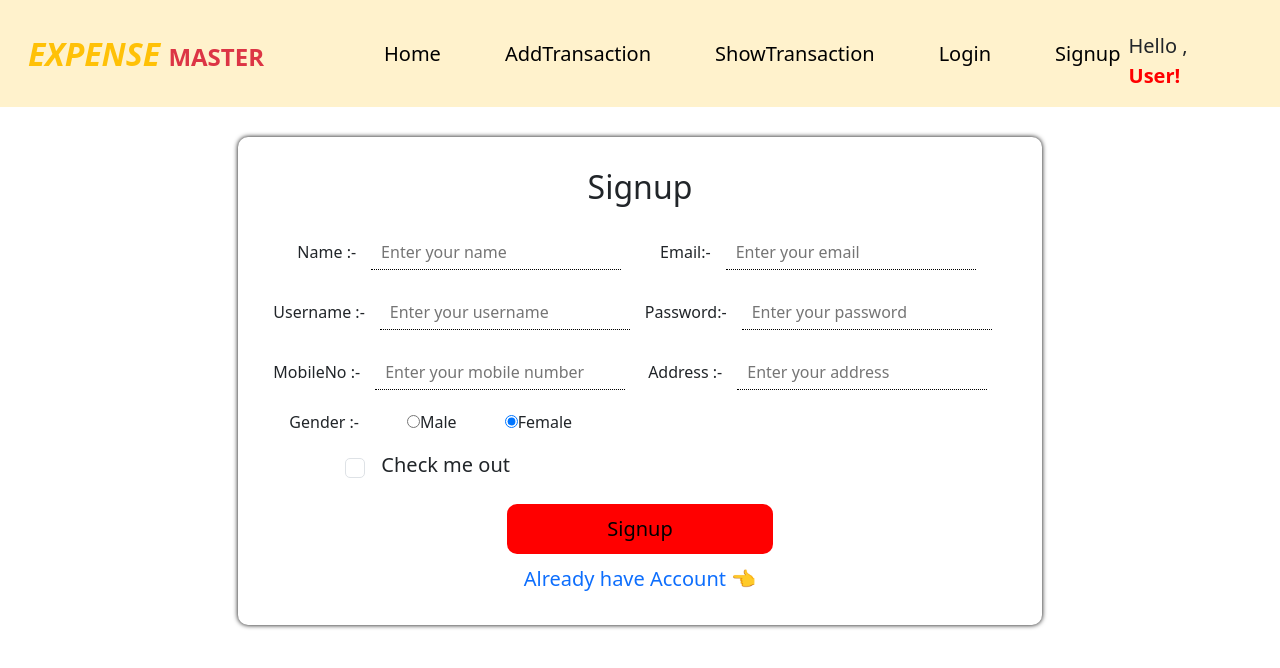
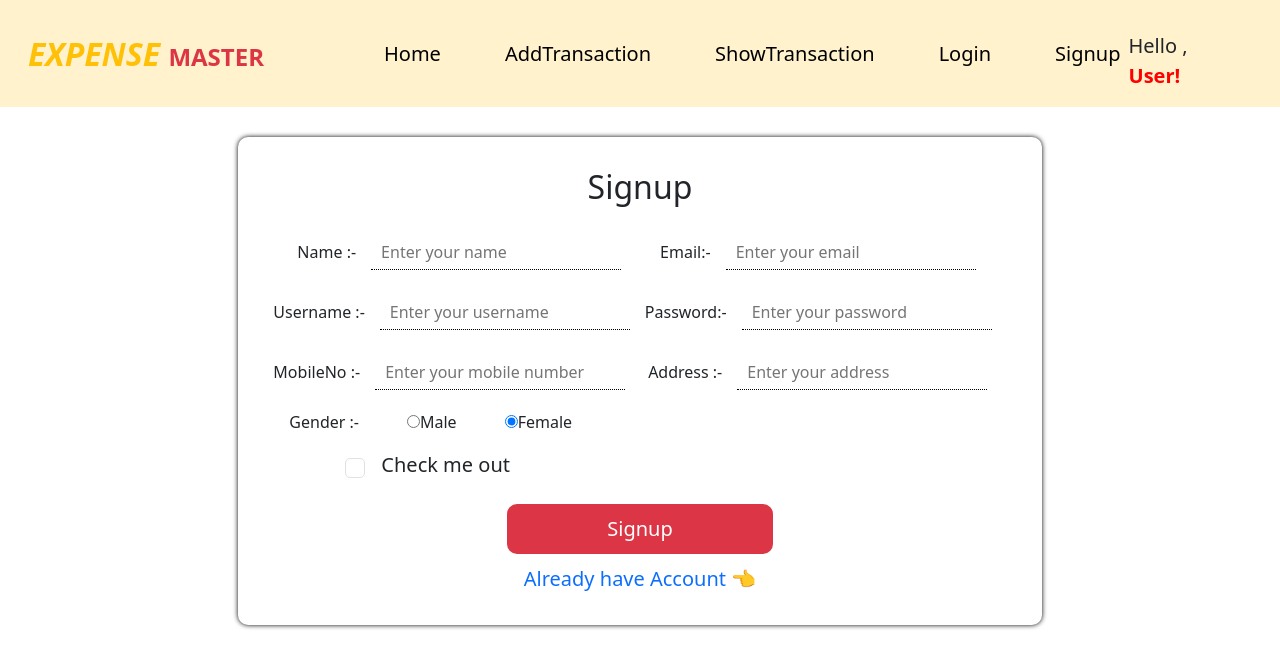
Before and after one commit to achaltelmasre/expense-master, a React (Create React App) app in the folder client/: page /signup in a window 1280 px wide. Shown: the top 668 px of the page. Built offline with nearby package versions, Linux system fonts and the light colour scheme.

Commit message:
some changed in button color

```diff
--- a/client/src/components/Navbar/Navbar.css
+++ b/client/src/components/Navbar/Navbar.css
@@ -29,11 +29,11 @@ li:hover{
 }
 .navbar-logout{
     text-decoration:none ;
-    color: black;
+    color: white;
     font-size: 20px;
     margin: 0 10px;
     cursor: pointer;
-    background-color: red;
+    background-color: #dc3545;
     padding: 5px 10px;
     border-radius: 20px;
 }
--- a/client/src/index.css
+++ b/client/src/index.css
@@ -38,13 +38,13 @@ body{
 }
 
 .button{
-  background-color: red;
+  background-color: #dc3545;
   border: none;
   border-radius: 10px;
   min-width: 250px;
   padding: 10px 100px;
   text-align: center;
-  color: black;
+  color: white;
   font-size: 20px;
   margin-top: 15px;
 
```
